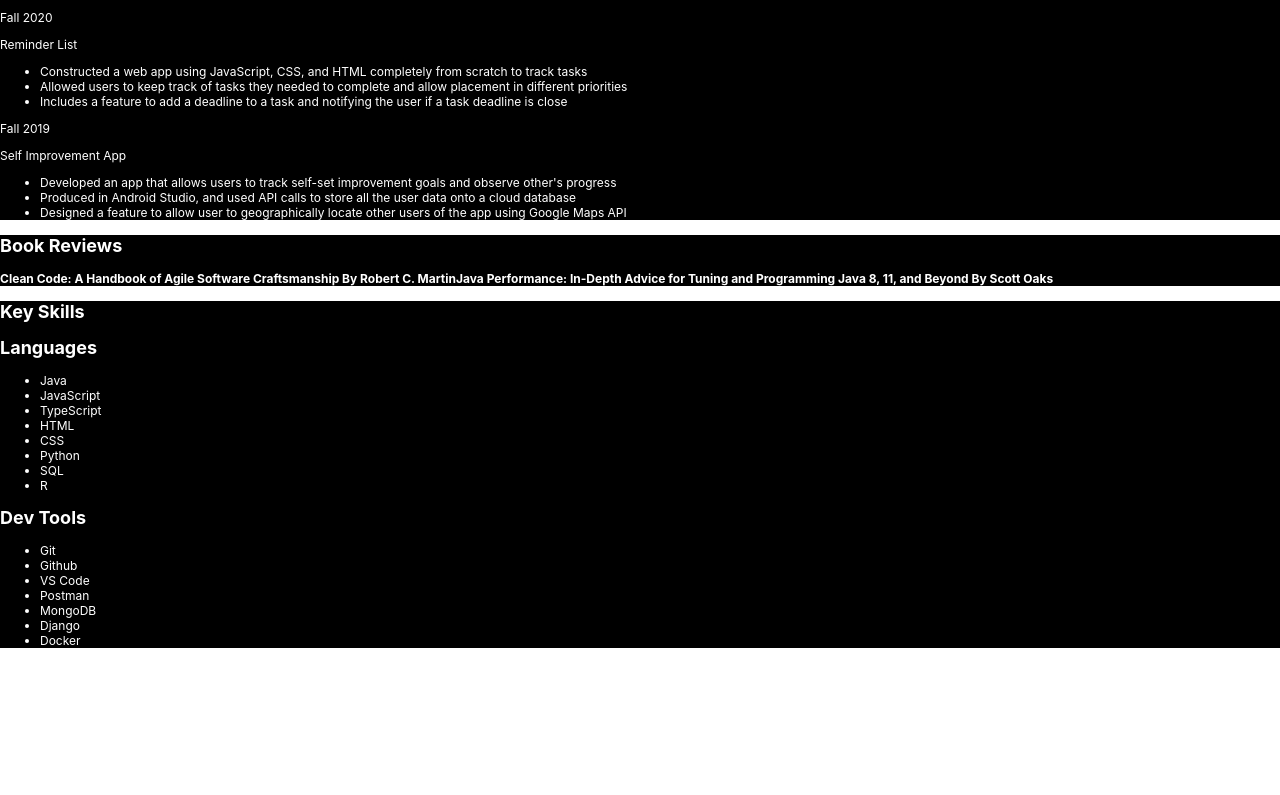
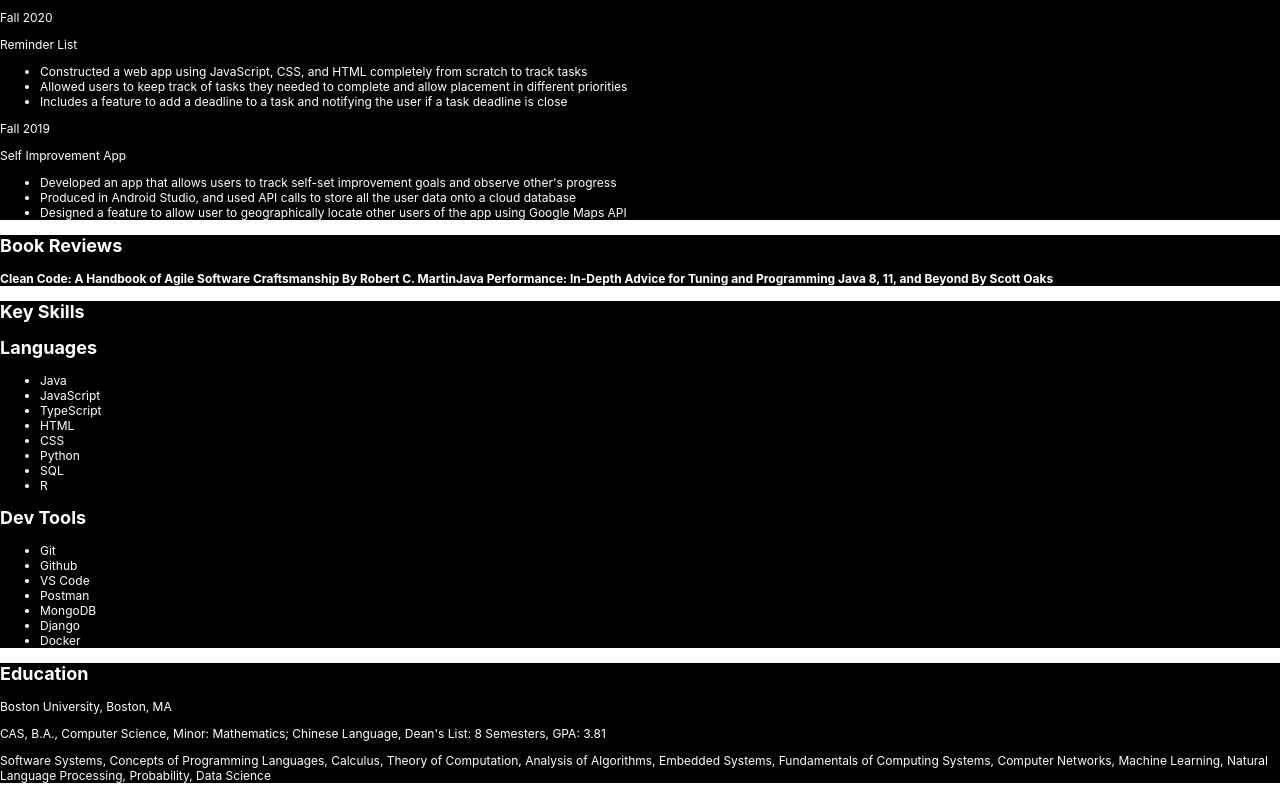
Before and after one commit to AndrewLiu12/portfolio, a React (Create React App) app: page / in a window 1280 px wide. Shown: the part 839-1634 px from the top of the page. Before the commit the page ends 1499 px from the top, so only its background shows below. Built offline with nearby package versions, Linux system fonts and the light colour scheme.

Commit message:
education

```diff
--- a/src/App.tsx
+++ b/src/App.tsx
@@ -5,6 +5,7 @@ import Experiences from './Experiences/Experiences';
 import Projects from './Projects/Projects';
 import BookReviews from './BookReviews/BookReviews';
 import Skills from './Skills/Skills';
+import Education from './Education/Education';
 
 function App() {
   return (
@@ -15,6 +16,7 @@ function App() {
       <Projects />
       <BookReviews />
       <Skills />
+      <Education />
     </div>
   );
 }
--- /dev/null
+++ b/src/Education/Education.css
@@ -0,0 +1,5 @@
+#education {
+    background: black;
+    color: white;
+    font-size: 12px;
+}
--- /dev/null
+++ b/src/Education/Education.tsx
@@ -0,0 +1,24 @@
+import './Education.css'
+
+export default function Education() {
+    return (
+        <section id="education">
+            <div className="education">
+                <p>
+                    <span>
+                        <h1>Education</h1>
+                        <p>Boston University, Boston, MA</p>
+                        <p>
+                            CAS, B.A., Computer Science, Minor: Mathematics; Chinese Language, Dean's List: 8 Semesters, GPA: 3.81
+                        </p>
+                        <p>
+                            Software Systems, Concepts of Programming Languages, Calculus, Theory of Computation, Analysis of
+    Algorithms, Embedded Systems, Fundamentals of Computing Systems, Computer Networks, Machine
+    Learning, Natural Language Processing, Probability, Data Science
+                        </p>
+                    </span>
+                </p>
+            </div>
+        </section>
+    )
+}
```
